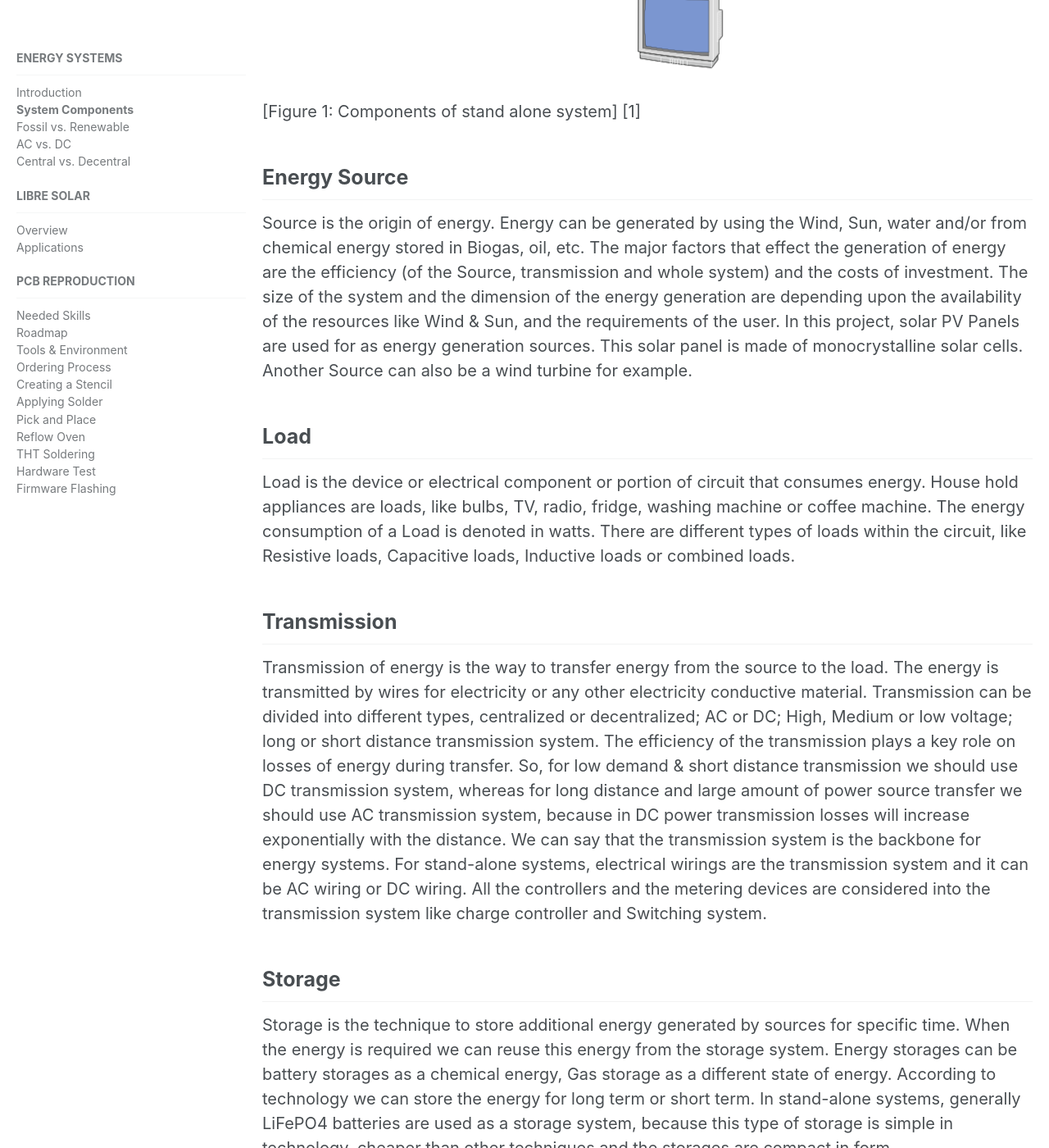
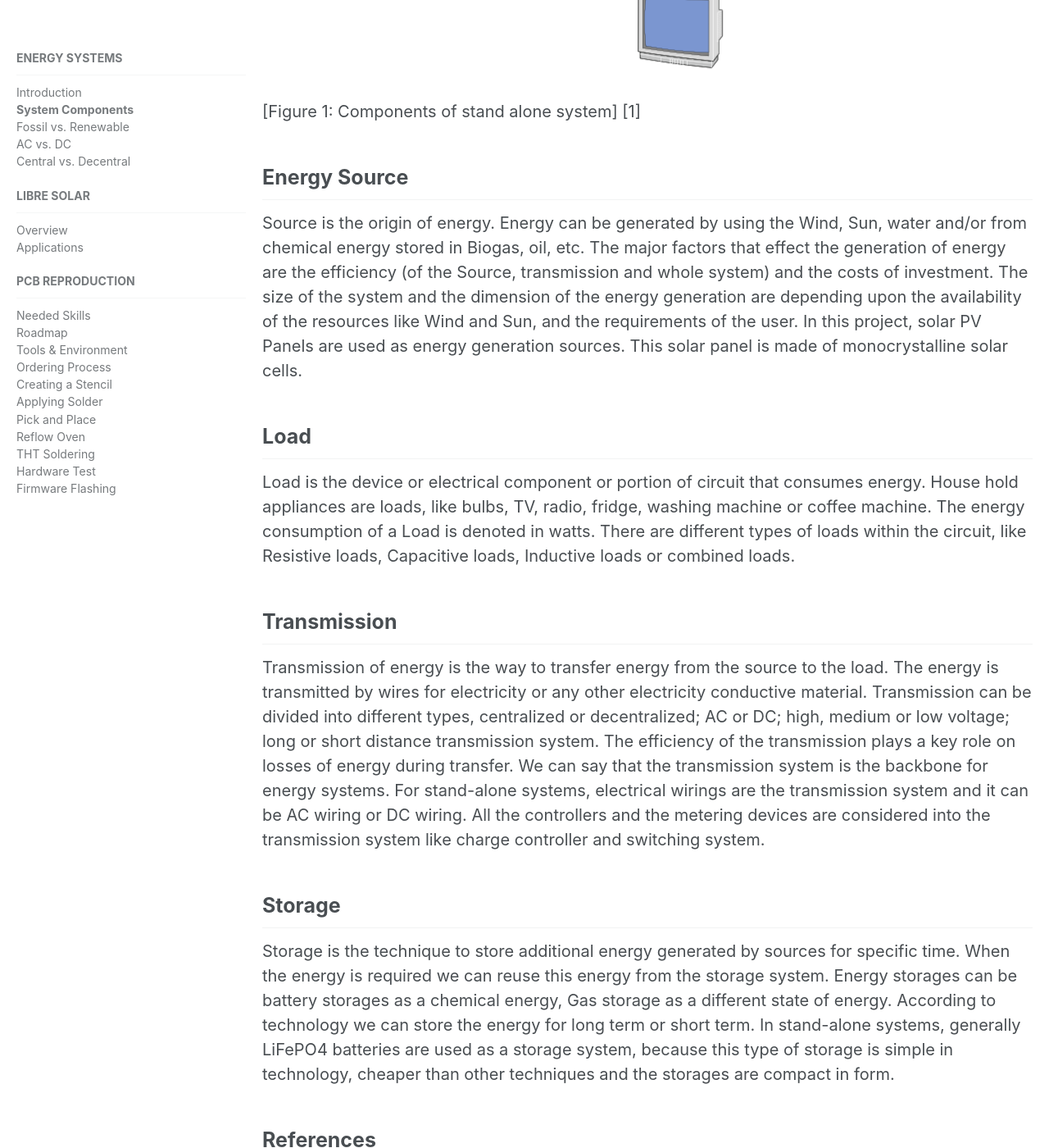
Before and after one commit to CollectiveOpenSourceHardware/collectiveopensourcehardware.github.io, a Jekyll site: the page built from _education/1c_energy_components.md, in a window 1280 px wide and 1400 px high, scrolled down 888 px. Shown: the whole window at 82% size. Built offline with Jekyll 4.4.1, drawn with Linux system fonts in a browser that asks for light colours; some of the changed text lies outside the part shown.

Commit message:
Update 1c_energy_components.md
Anpassungen durchgeführt, bei Transmission DC-Zeug gelöscht, da HGÜs ja gebaut werden, da sie weniger Verluste haben

```diff
--- a/_education/1c_energy_components.md
+++ b/_education/1c_energy_components.md
@@ -3,13 +3,13 @@
 permalink: /education/energy_components/
 ---
 
-To work with Energy is a complex process as it is possible to convert it into different forms, transport it, store it in forms of chemical energy and use it in various form of end use requirement. Every Energy generation system in the world has the following main components
+To work with Energy is a complex process as it is possible to convert it into different forms, transport it, store it in forms of chemical energy and use it in various forms of end use requirement. Every energy generation system in the world has the following main components:
 1. Source to generate energy/electricity
 2. Load : Device that consumes the energy like TV, Radio, Fridge
-3. Transmission line which can transfer the energy from sources to loads, for example wiring
+3. Transmission lines which transfer the energy from sources to loads
 4. Storage to store the energy for later use when it's needed, like Li-I battery storage.
 
-The Stand-alone system is defined as shown in below figure.
+The Stand-alone system is defined as shown in the figure below:
 
 ![Components of stand alone system](/media_files/stand_alone_pv_systems.png)
 
@@ -17,7 +17,7 @@
 
 ## Energy Source
 
-Source is the origin of energy. Energy can be generated  by using the Wind, Sun, water and/or from chemical energy stored in Biogas, oil, etc. The major factors that effect the generation of energy are the efficiency (of the Source, transmission and whole system) and the costs of investment. The size of the system and the dimension of the energy generation are depending upon the availability of the resources like Wind & Sun, and the requirements of the user. In this project, solar PV Panels are used for as energy generation sources. This solar panel is made of monocrystalline solar cells. Another Source can also be a wind turbine for example.
+Source is the origin of energy. Energy can be generated  by using the Wind, Sun, water and/or from chemical energy stored in Biogas, oil, etc. The major factors that effect the generation of energy are the efficiency (of the Source, transmission and whole system) and the costs of investment. The size of the system and the dimension of the energy generation are depending upon the availability of the resources like Wind and Sun, and the requirements of the user. In this project, solar PV Panels are used as energy generation sources. This solar panel is made of monocrystalline solar cells.
 
 ## Load
 
@@ -25,7 +25,7 @@
 
 ## Transmission
 
-Transmission of energy is the way to transfer energy from the source to the load. The energy is transmitted by wires for electricity or any other electricity conductive material. Transmission can be divided into different types, centralized or decentralized; AC or DC; High, Medium or low voltage; long or short distance transmission system. The efficiency of the transmission plays a key role on losses of energy during transfer. So, for low demand & short distance transmission we should use DC transmission system, whereas for long distance and large amount of power source transfer we should use AC transmission system, because in DC power transmission losses will increase exponentially with the distance. We can say that the transmission system is the backbone for energy systems. For stand-alone systems, electrical wirings are the transmission system and it can be AC wiring or DC wiring. All the controllers and the metering devices are considered into the transmission system like charge controller and Switching system.
+Transmission of energy is the way to transfer energy from the source to the load. The energy is transmitted by wires for electricity or any other electricity conductive material. Transmission can be divided into different types, centralized or decentralized; AC or DC; high, medium or low voltage; long or short distance transmission system. The efficiency of the transmission plays a key role on losses of energy during transfer. We can say that the transmission system is the backbone for energy systems. For stand-alone systems, electrical wirings are the transmission system and it can be AC wiring or DC wiring. All the controllers and the metering devices are considered into the transmission system like charge controller and switching system.
 
 ## Storage
 
```
